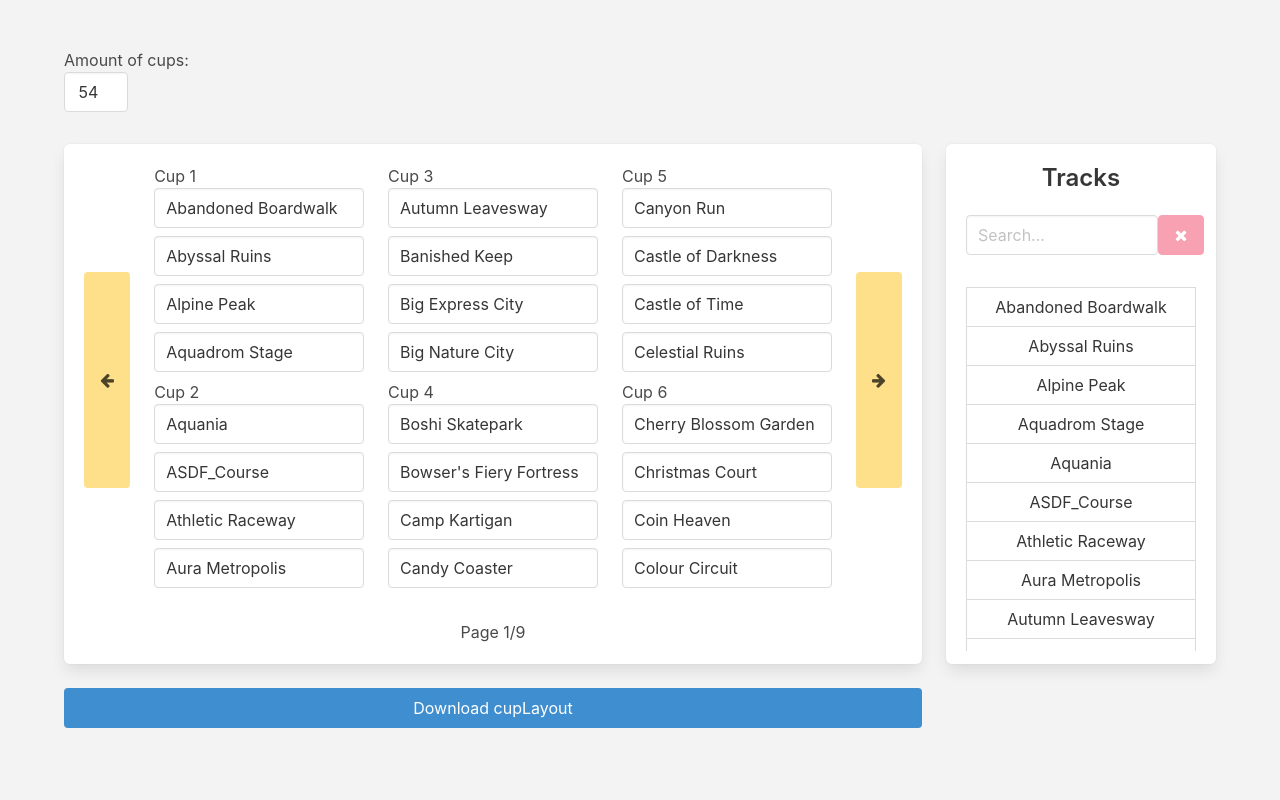
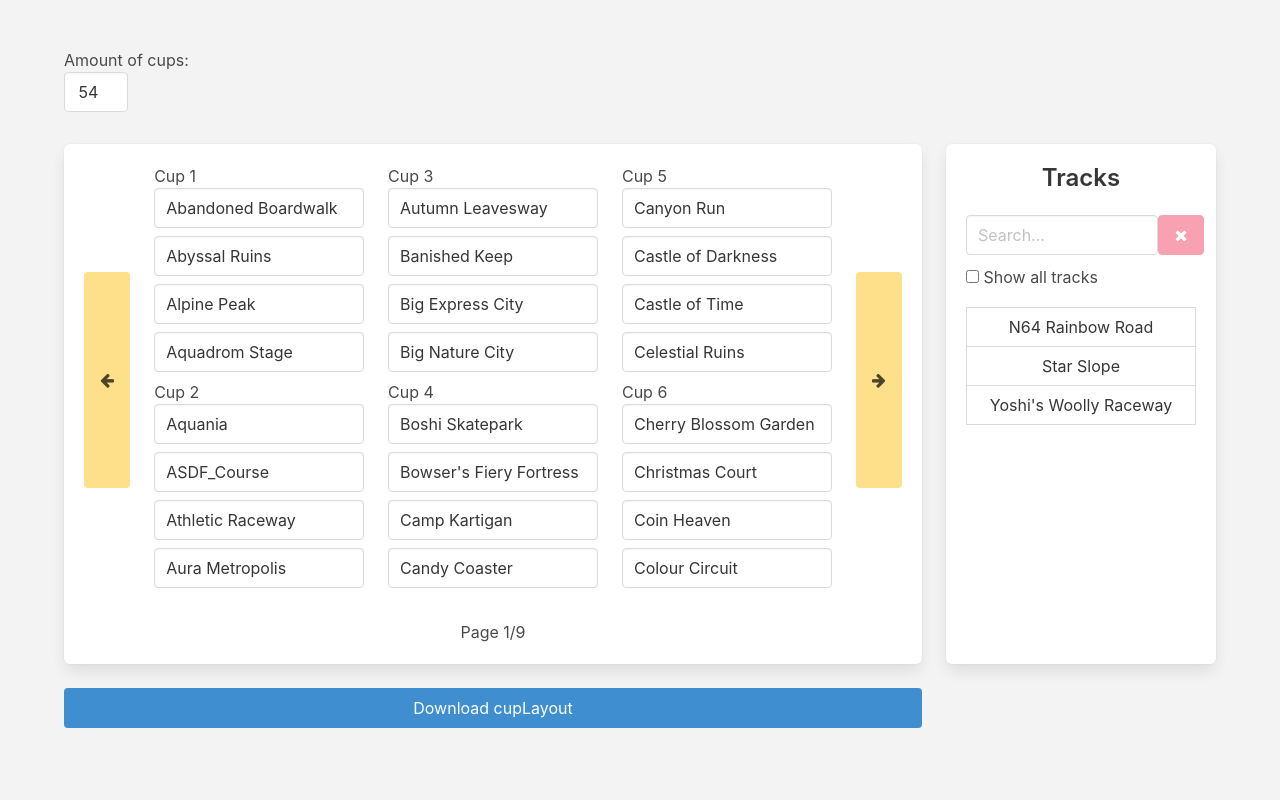
Before and after one commit to ForgottenIce/CTGP-Cup-Layout-Editor, a plain HTML site: page index.html in a window 1280 px wide. Drawn offline with nearby package versions, Linux system fonts and the light colour scheme.

Commit message:
Added checkbox to track table
- Added checkbox to track table that allows the user to hide tracks that are already in use in the cup layout

```diff
--- a/cupEditor.js
+++ b/cupEditor.js
@@ -7,6 +7,7 @@ const cupNextPage = document.getElementById("cupNextPage");
 const pageNumber = document.getElementById("pageNumber");
 const trackSearchInput = document.getElementById("trackSearchInput");
 const trackSearchClear = document.getElementById("trackSearchClear");
+const trackSearchMode = document.getElementById("trackSearchMode");
 const downloadButton = document.getElementById("downloadButton");
 
 //Constants & Variables
@@ -32,7 +33,7 @@ function init() {
     loadPage();
 
     //Init trackTable
-    loadTrackTable("");
+    loadTrackTable();
 }
 
 function previousPage() {
@@ -85,11 +86,12 @@ function loadTrackTable(searchString) {
     trackTableElement.setAttribute("id", "trackTable");
     for (const [key, track] of TRACKS) {
         if (track.slice(0, searchString.length).toUpperCase() == searchString.toUpperCase() && key != 0xff) {
+            if (cupLayout.includes(key) && trackSearchMode.checked == false) continue;
             const tr = trackTableElement.insertRow();
             const td = tr.insertCell();
             const p = document.createElement("p");
             td.setAttribute("style", "padding:1px;");
-            p.setAttribute("style", "padding:0.5em 0.75em;");
+            p.setAttribute("style", "padding:0.5em 0.75em;cursor:grab");
             p.setAttribute("draggable", "true");
             p.innerHTML = track;
             td.appendChild(p);
@@ -203,6 +205,7 @@ trackSearchInput.addEventListener("input", function(e) {
     }
 });
 trackSearchClear.addEventListener("click", clearTrackSearch);
+trackSearchMode.addEventListener("click", function() {loadTrackTable(trackSearchInput.value)});
 
 downloadButton.addEventListener("click", downloadCupLayout);
 
--- a/index.html
+++ b/index.html
@@ -156,8 +156,16 @@
                 </button>
               </div>
             </div>
-            <div class="columns" style="overflow-y:auto">
-              <div class="column" style="height: 23.5em; overflow-y: auto;">
+            <div class="columns" style="margin-top: -2em; margin-bottom: 0.5em;">
+              <div class="column">
+                <label class="checkbox" style="user-select: none;">
+                  <input type="checkbox" id="trackSearchMode">
+                  Show all tracks
+                </label>
+              </div>
+            </div>
+            <div class="columns">
+              <div class="column" style="height: 22.5em; overflow-y: auto;">
                 <table id="trackTable" class="table is-bordered is-striped is-hoverable is-fullwidth"></table>
               </div>
             </div>
```
